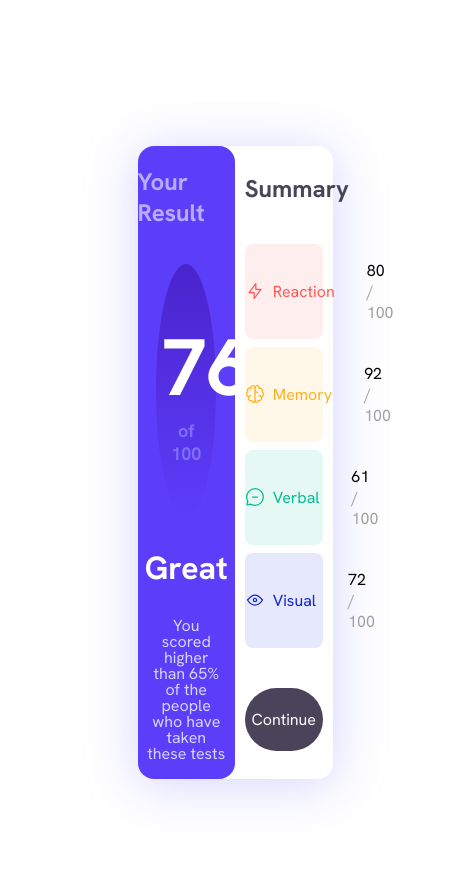
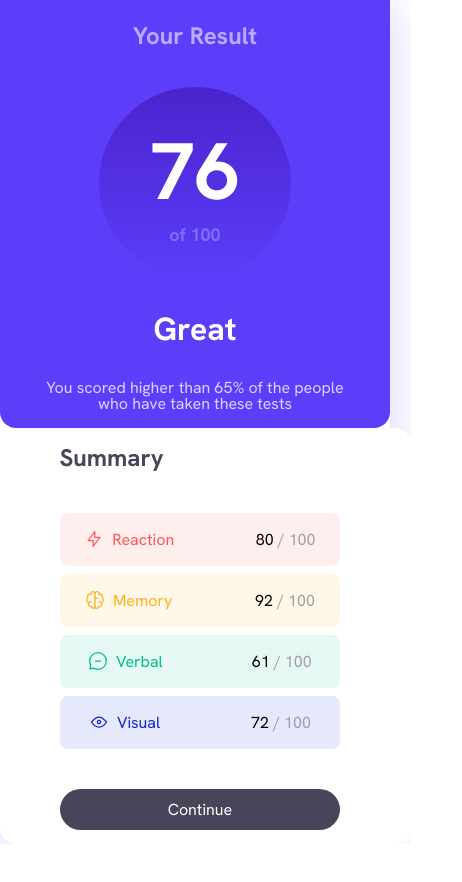
Before and after one commit to TahiryAllaoui/Results-Summary-Component, a React (Vite) app: page / in a window 390 px wide. Shown: the top 882 px of the page, 462 px wide, since content can reach past the window. After the commit the page ends 844 px from the top, so only its background shows below. Built offline with nearby package versions, Linux system fonts and the light colour scheme.

Commit message:
Responsive done

```diff
--- a/src/style/App.scss
+++ b/src/style/App.scss
@@ -18,3 +18,14 @@
   height: 75%;
   box-shadow: 0px 5px 50px 1px rgba(161, 162, 255, 0.449);
 }
+
+@media (max-width: 416px) {
+  .app {
+    flex-direction: column;
+    width: 100svw;
+    height: 100svh;
+    padding: 0;
+    margin: 0;
+  }
+
+}
--- a/src/style/Result.scss
+++ b/src/style/Result.scss
@@ -17,8 +17,8 @@
         align-items: center;
         justify-content: center;
         border-radius: 100%;
-        width: 62%;
-        height: 40%;
+        width: 12rem;
+        height: 12rem;
 
         .note {
             display: flex;
@@ -57,3 +57,10 @@
     align-items: center;
     line-height: 1rem;
 }
+
+@media (max-width: 416px) {
+    .result-container {
+        width: 100%;
+        border-radius: 0 0 1rem 1rem;
+    }
+}
--- a/src/style/Summary.scss
+++ b/src/style/Summary.scss
@@ -69,3 +69,11 @@
 
     }
 }
+
+@media (max-width: 416px) {
+    .summary {
+        width: 90%;
+        align-items: flex-start;
+        margin-left: 5rem;
+    }
+}
--- a/src/style/index.css
+++ b/src/style/index.css
@@ -23,8 +23,16 @@ body {
   background-color: white;
   width: 100vw;
   height: 100vh;
+  margin: 0;
 }
 
 * {
   font-family: 'Hanken';
 }
+
+@media (max-width: 416px) {
+  #root {
+    padding: 0px;
+    margin: 0;
+  }
+}
```
